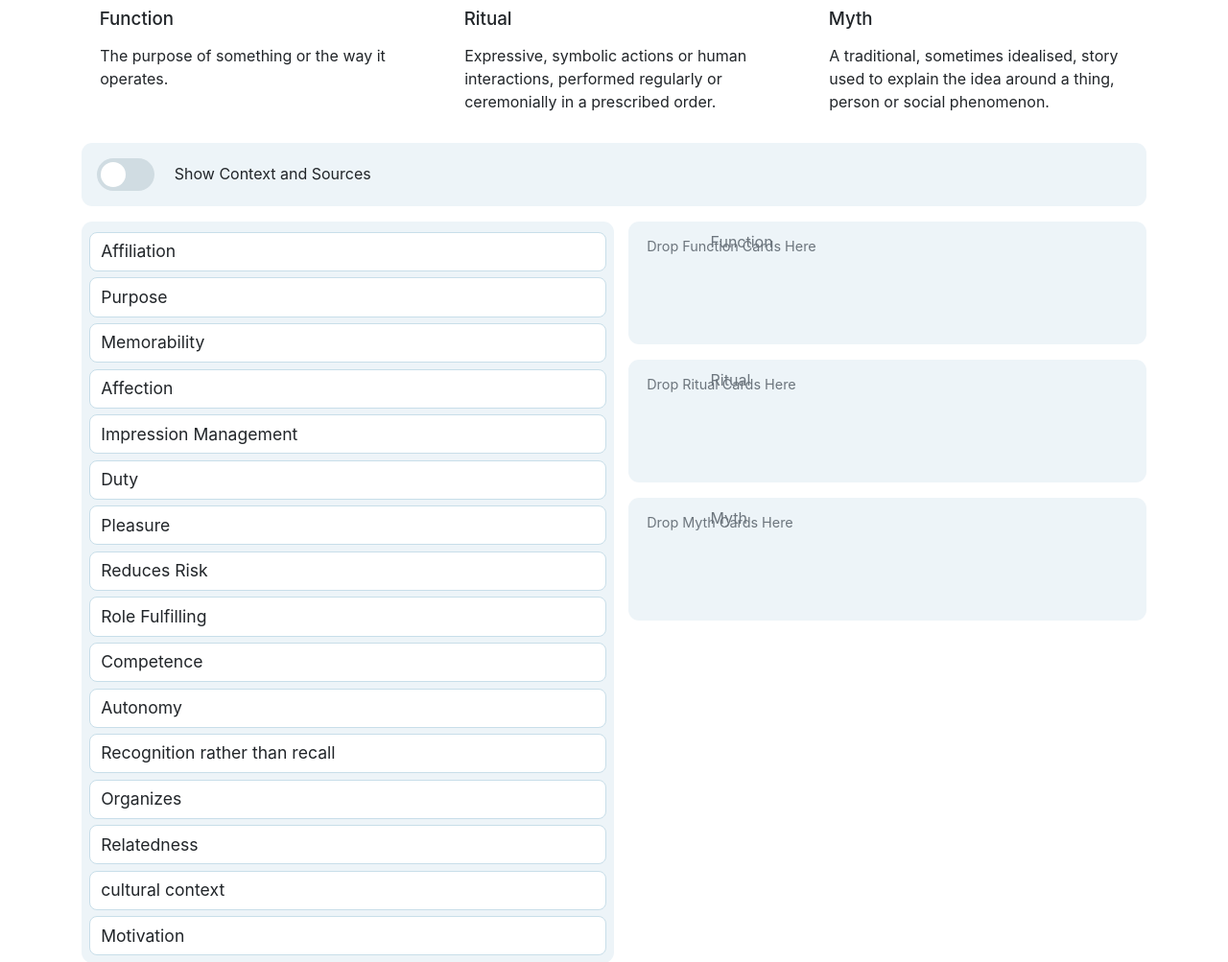
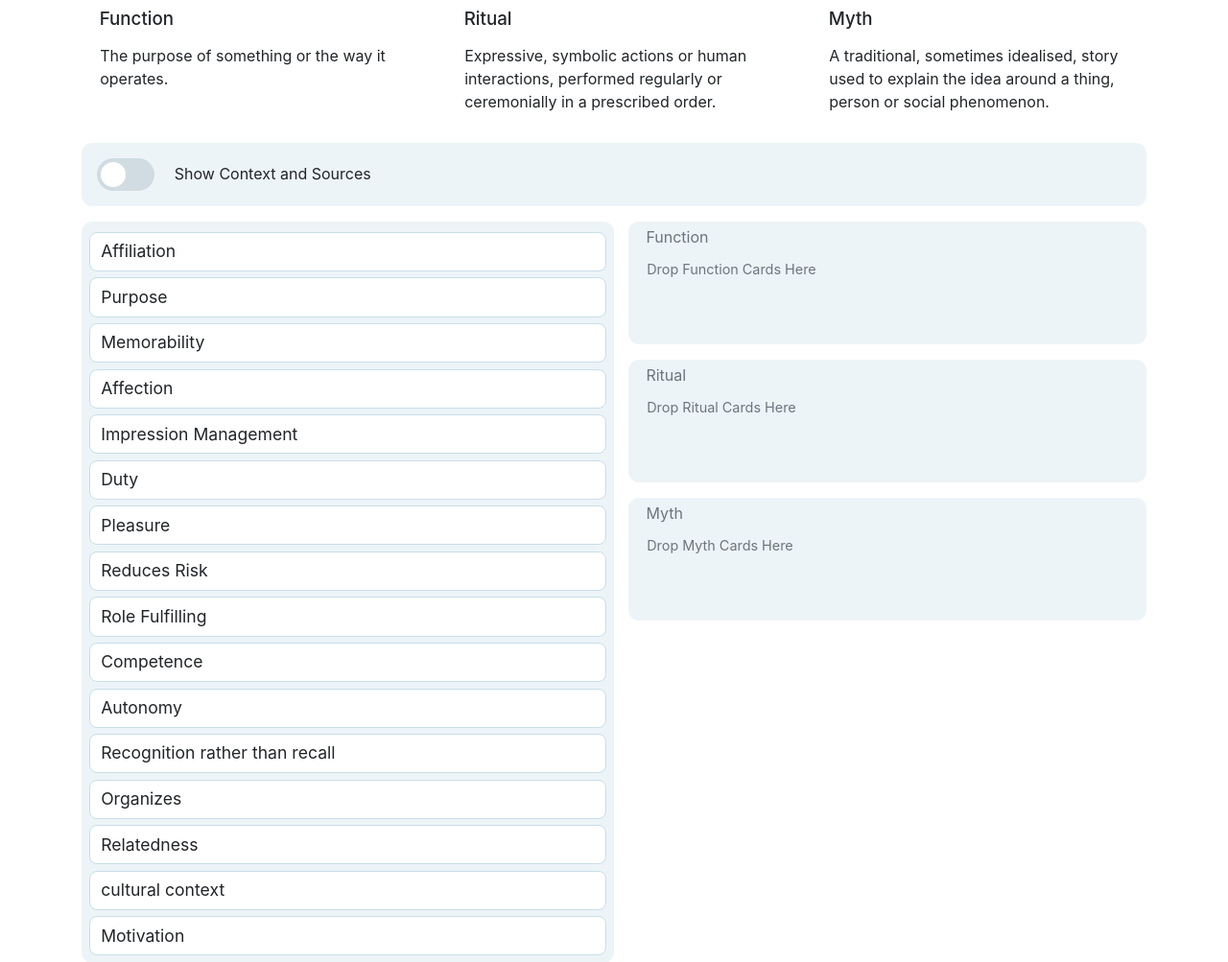
Before and after one commit to megagustav/DfM-Content, a PHP site: page /survey2/index.php in a window 1280 px wide. Shown: the part 988-1991 px from the top of the page at 96% size. Run offline with PHP 8.4, Linux system fonts and the light colour scheme; some libraries are stand-ins or nearby versions.

Commit message:
work on .label-container

```diff
--- a/style/survey2.css
+++ b/style/survey2.css
@@ -198,4 +198,5 @@ h4.column_title {
 .label-container {
   position: relative;
   margin-left: 0.85em;
+  margin-top: 0.3em;
 }
--- a/survey2/index.php
+++ b/survey2/index.php
@@ -46,17 +46,17 @@
 
             <div class="col-md-6">
               <ol class="sorting function" id="submit">
-                <span class="label text-muted label-container">Function</span>
+                <span class="text-muted label-container">Function</span>
                 <p class="background text-muted">Drop Function Cards Here</p>
               </ol>
 
               <ol class="sorting ritual" id="submit">
-                <span class="label text-muted label-container">Ritual</span>
+                <span class="text-muted label-container">Ritual</span>
                 <p class="background text-muted">Drop Ritual Cards Here</p>
               </ol>
 
               <ol class="sorting myth" id="submit">
-                <span class="label text-muted label-container">Myth</span>
+                <span class="text-muted label-container">Myth</span>
                 <p class="background text-muted">Drop Myth Cards Here</p>
               </ol>
             </div>
```
